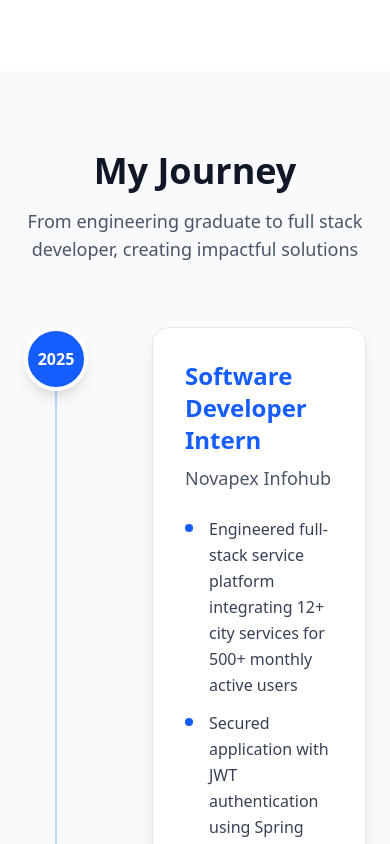
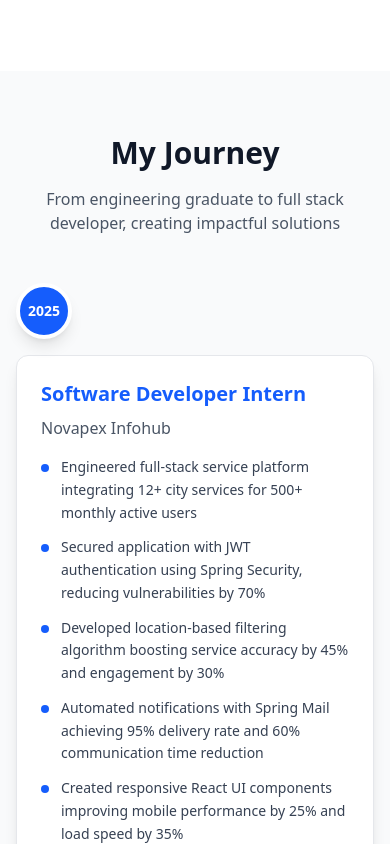
Before and after one commit to nageshpaturkar08/portfolio, a React (Vite) app in the folder portfolio/: page / in a window 390 px wide. Shown: the part 2800-3644 px from the top of the page. Built offline with nearby package versions, Linux system fonts and the light colour scheme.

Commit message:
journey fix for mobile view

```diff
--- a/portfolio/src/Component/Portfolio.jsx
+++ b/portfolio/src/Component/Portfolio.jsx
@@ -487,44 +487,44 @@ const handleSubmit = async (e) => {
       </section>
 
       {/* Journey Section */}
-      <section id="journey" className="py-20 bg-gray-50">
-        <div className="max-w-6xl mx-auto px-6">
-          <div className="text-center mb-16">
-            <h2 className="text-4xl font-bold mb-4">My Journey</h2>
-            <p className="text-gray-600 max-w-2xl mx-auto text-lg">
+      <section id="journey" className="py-16 bg-gray-50">
+  <div className="max-w-6xl mx-auto px-4 sm:px-6">
+    <div className="text-center mb-12">
+      <h2 className="text-3xl sm:text-4xl font-bold mb-4">My Journey</h2>
+      <p className="text-gray-600 max-w-2xl mx-auto text-base sm:text-lg">
         From engineering graduate to full stack developer, creating impactful solutions
       </p>
     </div>
 
-          {/* Vertical Timeline Container */}
+    {/* Mobile-Optimized Timeline */}
     <div className="max-w-4xl mx-auto">
       <div className="relative">
-              {/* Vertical Line */}
-              <div className="absolute left-8 top-0 bottom-0 w-0.5 bg-blue-500/30 transform -translate-x-1/2"></div>
+        {/* Vertical Line - Hidden on mobile, visible on medium screens and up */}
+        <div className="hidden md:block absolute left-8 top-0 bottom-0 w-0.5 bg-blue-500/30 transform -translate-x-1/2"></div>
 
         {timelineData.map((item, index) => (
-                <div key={index} className="relative flex items-start mb-12 last:mb-0 group">
-                  {/* Year Circle */}
-                  <div className="absolute left-8 transform -translate-x-1/2 z-10">
-                    <div className="w-16 h-16 bg-blue-600 rounded-full flex items-center justify-center border-4 border-white group-hover:scale-110 transition-transform duration-300 shadow-lg">
-                      <span className="font-bold text-white">{item.year}</span>
+          <div key={index} className="relative flex flex-col md:flex-row items-start mb-8 last:mb-0 group">
+            {/* Year Circle - Fixed positioning for mobile */}
+            <div className="flex items-center mb-4 md:mb-0 md:absolute md:left-8 md:transform md:-translate-x-1/2 z-10">
+              <div className="w-14 h-14 md:w-16 md:h-16 bg-blue-600 rounded-full flex items-center justify-center border-4 border-white group-hover:scale-110 transition-transform duration-300 shadow-lg">
+                <span className="font-bold text-white text-sm md:text-base">{item.year}</span>
               </div>
             </div>
 
-                  {/* Content Card */}
-                  <div className="ml-32 bg-white rounded-2xl p-8 shadow-lg border border-gray-200 group-hover:border-blue-600/50 transition-all duration-300 flex-1">
-                    <div className="mb-6">
-                      <h3 className="text-2xl font-bold text-blue-600 mb-2 group-hover:text-gray-900 transition-colors">
+            {/* Content Card - Proper spacing for mobile */}
+            <div className="w-full md:ml-32 bg-white rounded-xl md:rounded-2xl p-6 md:p-8 shadow-lg border border-gray-200 group-hover:border-blue-600/50 transition-all duration-300">
+              <div className="mb-4 md:mb-6">
+                <h3 className="text-xl sm:text-2xl font-bold text-blue-600 mb-2 group-hover:text-gray-900 transition-colors">
                   {item.title}
                 </h3>
-                      <p className="text-gray-600 text-lg font-medium">{item.company}</p>
+                <p className="text-gray-600 text-base sm:text-lg font-medium">{item.company}</p>
               </div>
 
               <div className="space-y-3">
                 {item.achievements.map((achievement, achievementIndex) => (
                   <div key={achievementIndex} className="flex items-start">
-                          <div className="w-2 h-2 bg-blue-600 rounded-full mt-2 mr-4 flex-shrink-0"></div>
-                          <p className="text-gray-700 leading-relaxed">{achievement}</p>
+                    <div className="w-2 h-2 bg-blue-600 rounded-full mt-2 mr-3 md:mr-4 flex-shrink-0"></div>
+                    <p className="text-gray-700 leading-relaxed text-sm sm:text-base">{achievement}</p>
                   </div>
                 ))}
               </div>
```
Lines whose indentation alone changed are shown as unchanged.
